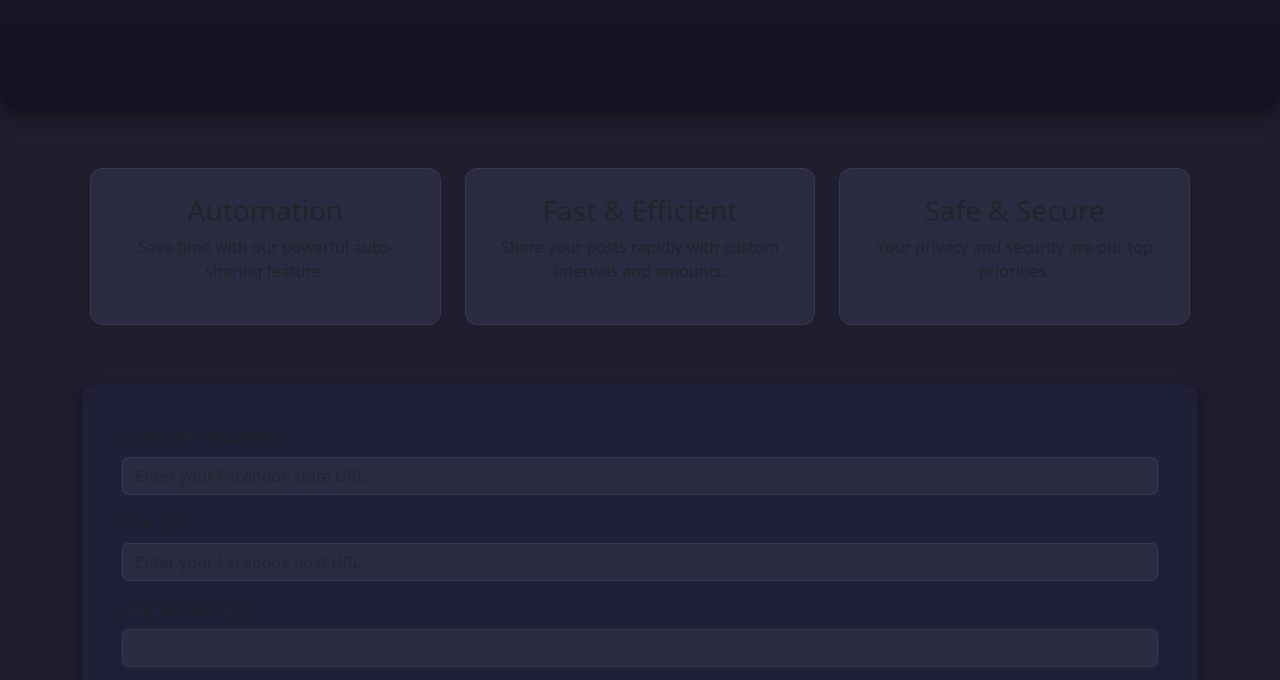
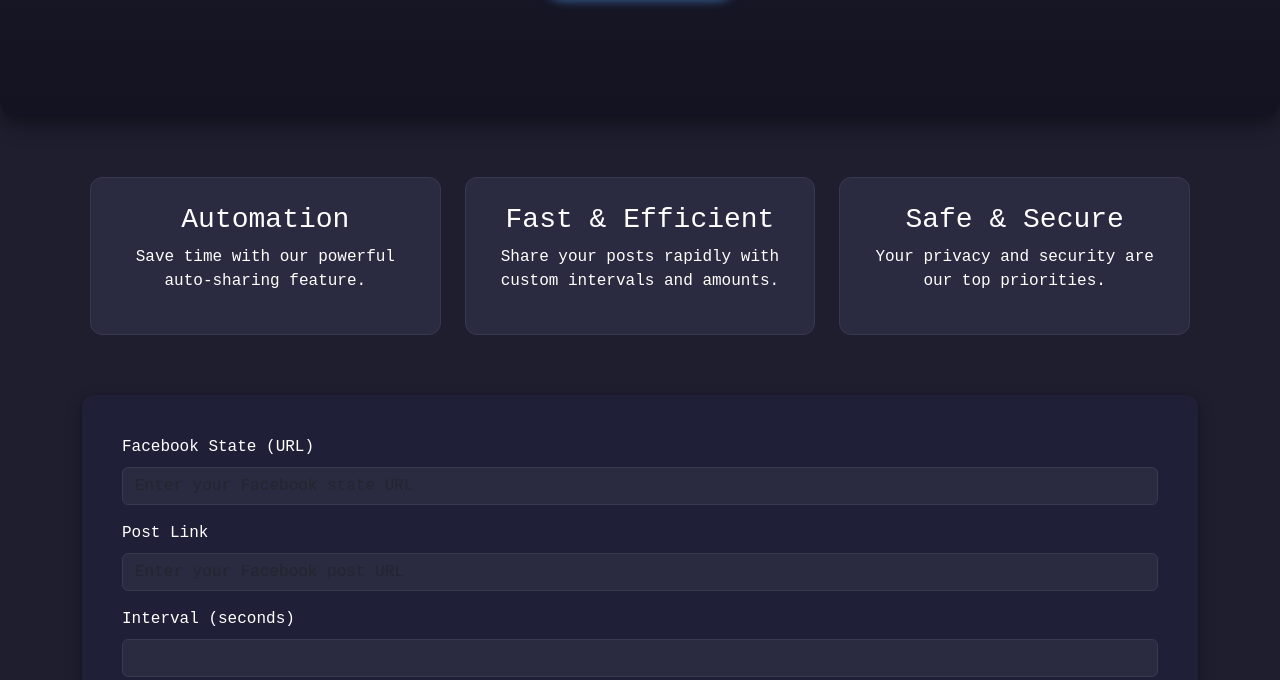
Before and after one commit to Lucifurge/frontend, a plain HTML site: page index.html in a window 1280 px wide. Shown: the part 423-1103 px from the top of the page. Drawn offline with nearby package versions, Linux system fonts and the light colour scheme.

Commit message:
Update index.html

```diff
--- a/index.html
+++ b/index.html
@@ -11,11 +11,12 @@
     <style>
   body {
             background-color: #1e1e2f;
+            color: #ffffff;
+            font-family: "Fira Code", monospace;
             background-size: cover;
             background-repeat: no-repeat;
             background-attachment: fixed;
-}
-
+            transition: background 0.5s ease, color 0.5s ease;
               }
 
         .navbar {
```
Lines whose indentation alone changed are shown as unchanged.
